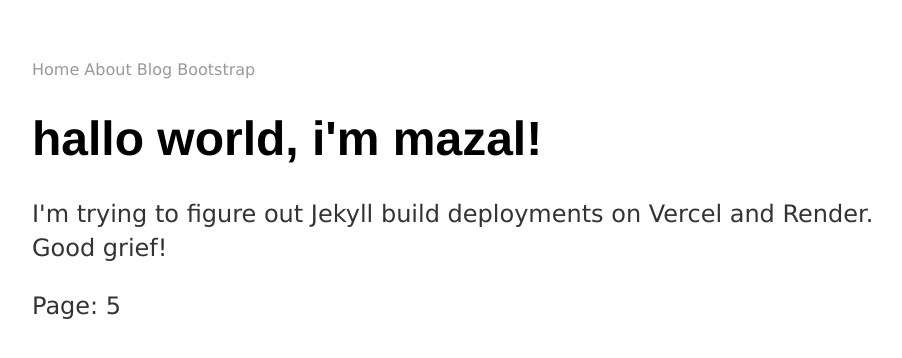
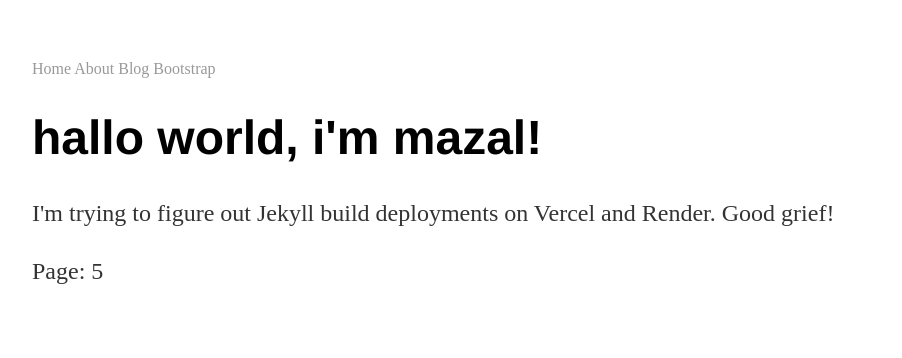
Before and after one commit to studentiyot/code_monkey, a Jekyll site: the page built from monkey_see.html, in a window 1280 px wide. Shown: the top 358 px of the page, without its empty margins (160-1062 px from the left). Built offline with Jekyll 4.4.1, drawn with Linux system fonts in a browser that asks for light colours.

Commit message:
Update main.scss

```diff
--- a/_sass/main.scss
+++ b/_sass/main.scss
@@ -1,7 +1,7 @@
-body {
-  font-family: 'Lucida Sans', 'Lucida Sans Regular', 'Lucida Grande', 'Lucida Sans Unicode', Geneva, Verdana, sans-serif;
-  // font-size: 30px;
-}
+// body {
+  // font-family: 'Lucida Sans', 'Lucida Sans Regular', 'Lucida Grande', 'Lucida Sans Unicode', Geneva, Verdana, sans-serif;
+  // // font-size: 30px;
+// }
 .current {
   color: green;
   // font-size: 10px;
```
